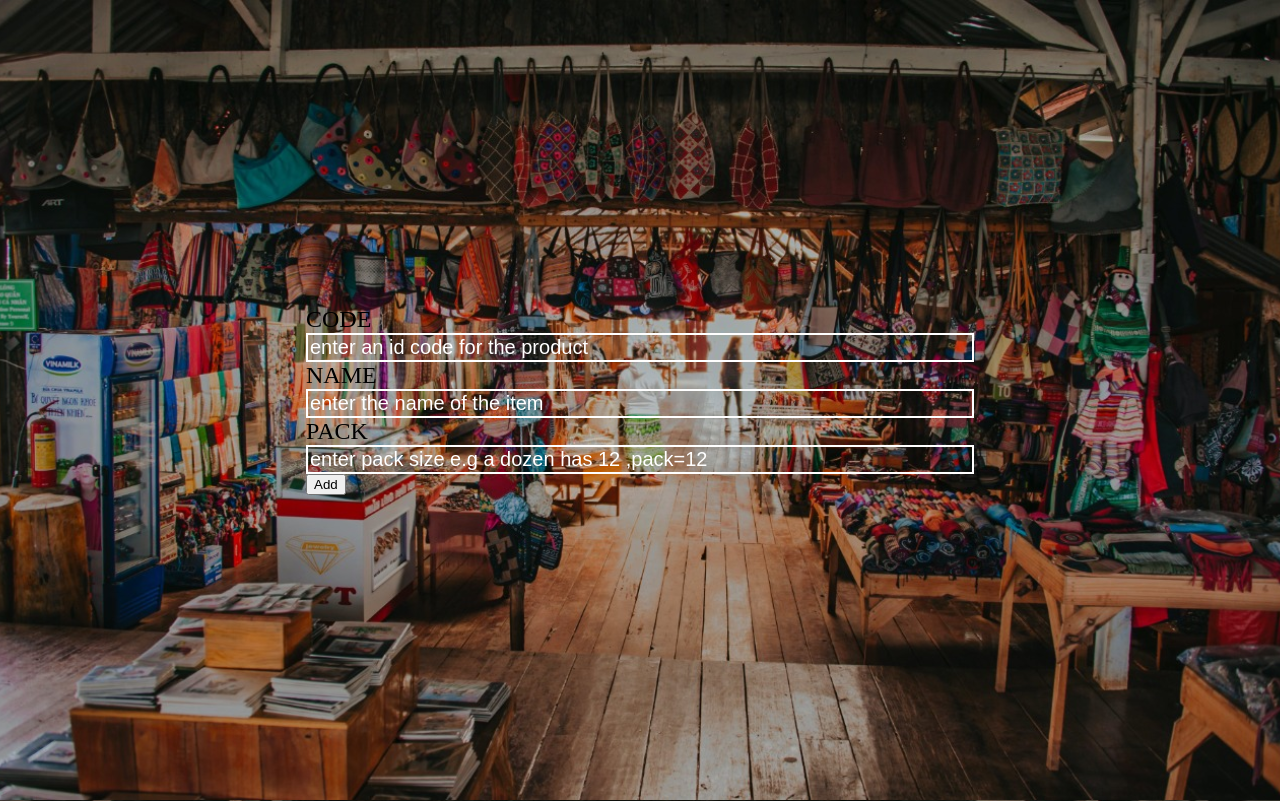
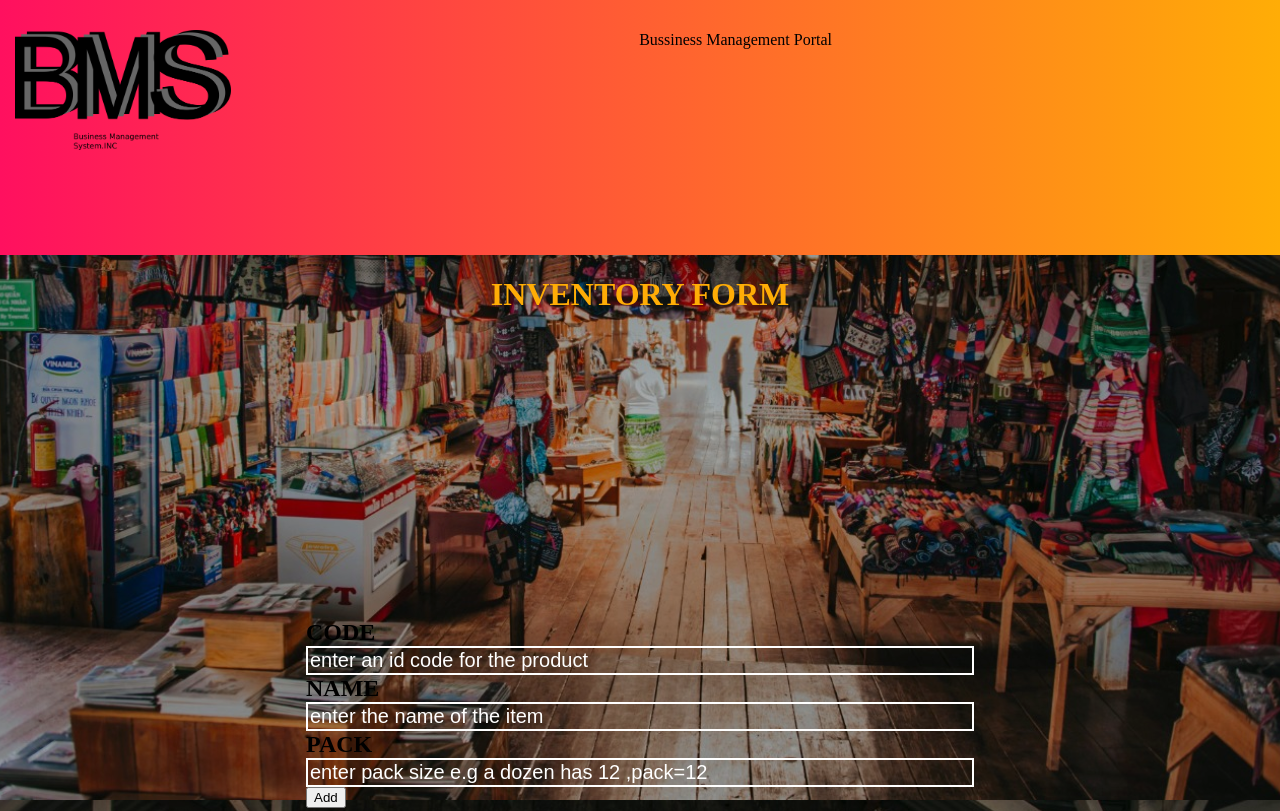
Before and after one commit to carol-kangara/business-management-system, a plain HTML site: page from.html in a window 1280 px wide. Shown: the top 811 px of the page. Drawn offline with Linux system fonts and the light colour scheme.

Commit message:
addstyles

```diff
--- a/css/form.css
+++ b/css/form.css
@@ -1,7 +1,7 @@
 body{
     margin: 0;
     padding: 0;
-    background-image:url("./images/img.jpeg");
+    background-image:linear-gradient( rgba(0, 0, 0,0.1),rgba(0,0,0,0.1)), url("../images/img.jpeg");
     background-position: center;
     background-size: cover;
     background-repeat: no-repeat;
@@ -27,3 +27,28 @@ input[type=text],input[type=email]{
 ::placeholder{
     color: white !important;
 }
+label{
+    font-size: x-large;
+    font-weight: bold;
+}
+nav{
+    background: linear-gradient(to right, #ff105f, #ffad06);
+    height:30vh;
+    display: flex;
+    justify-content: space-between;
+    padding-right: 35%;
+    padding-top: 15px;
+
+}
+img{
+    height: 15vh;
+    padding: 15px;
+    /* top: 10%; */
+}
+ul{
+    list-style: none;
+}
+h1{
+    color: #ffad06;
+    text-align: center;
+}
--- a/from.html
+++ b/from.html
@@ -6,7 +6,22 @@
     <link rel="stylesheet" href="./css/form.css">
 
   </head>
+
+
+
   <body>
+    <div class="container-fluid">
+      <div id="navigation">
+        <nav>
+          <img src="./images/logo.png">
+          <ul>
+            <li> Bussiness Management Portal</li>
+          </ul>
+        </nav>
+      </div>
+
+    </div>
+    <h1>INVENTORY FORM</h1>
       <div class="container">
         <label>Code</label>
         <input class="stock mb-2 mt-2" type="text" id="code" placeholder="enter an id code for the product"><br>
@@ -21,7 +36,11 @@
       <!-- <div class="container">
         <a href="https://docs.google.com/spreadsheets/d/107y0j9XsbVWglcv5tPsvkhBxxvhzWZOCOp-EJMai5fY/edit#gid=0"></a>
       </div> -->
-      <script src="js/script.js"></script>
+      <footer>
+
+      </footer>
+      <script src="js/scripts.js"></script>
+
 
   </body>
 </html>
```
Also changed, not shown: images/img.jpeg (renamed from css/images/img.jpeg), images/logo.png (added), js/scripts.js (renamed from js/script.js).
